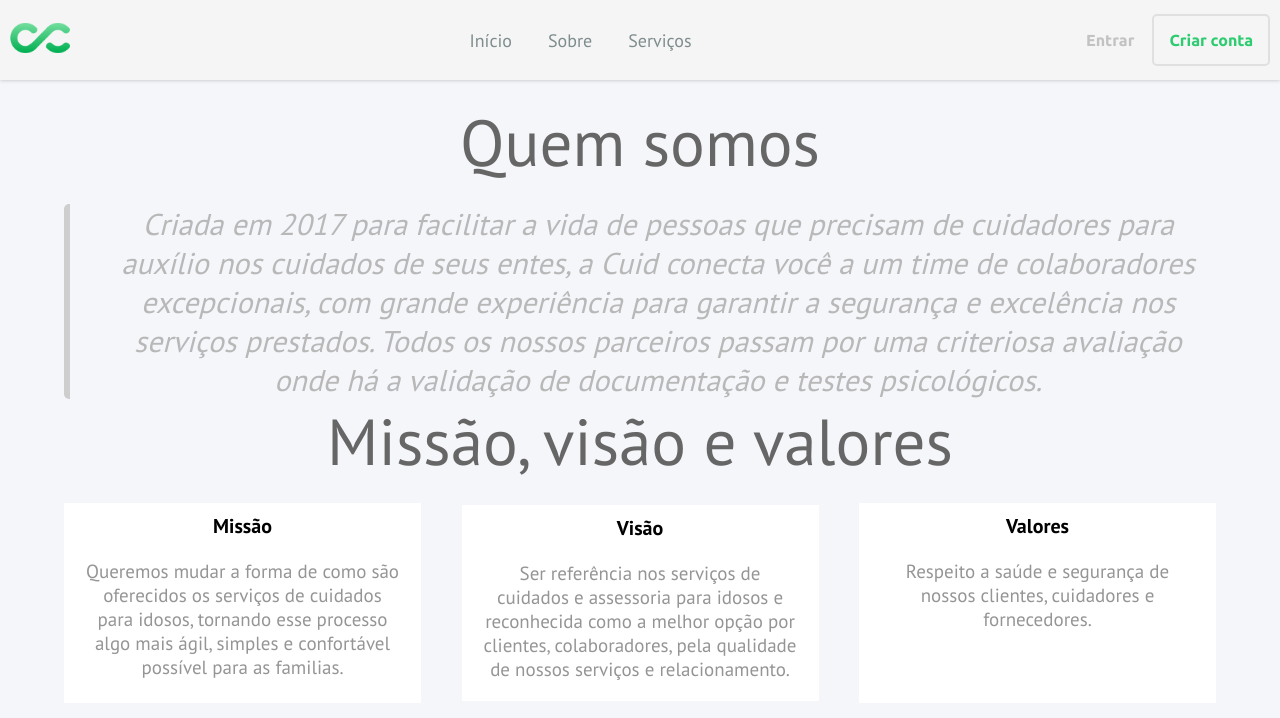
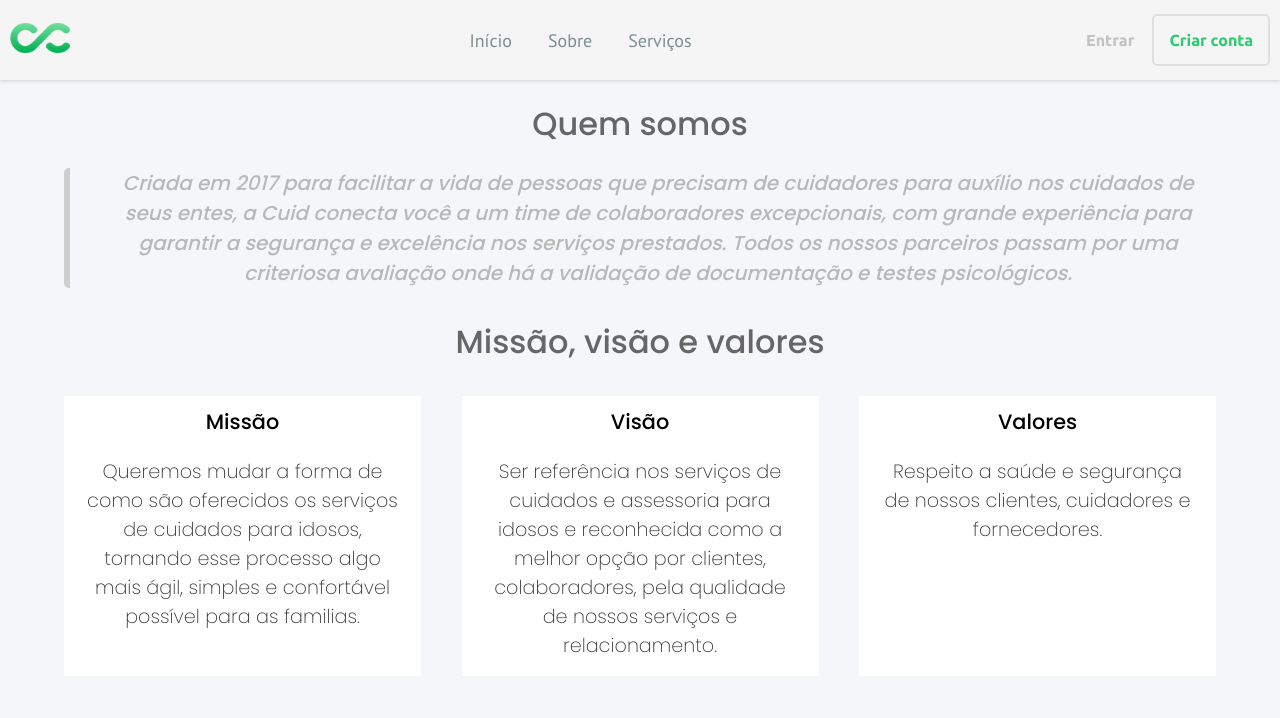
Before and after one commit to kristyancarvalho/Cuid, a Next.js app: page /about in a window 1280 px wide. Shown: the top 718 px of the page. Built offline with nearby package versions, Linux system fonts and the light colour scheme.

Commit message:
correçao: fontes

```diff
--- a/src/components/missionCard/mission.module.css
+++ b/src/components/missionCard/mission.module.css
@@ -1,9 +1,9 @@
 .mission {
-    height: 200px;
+    height: 280px;
     width: 357px;
     background: #ffff;
 
-    margin-top: 20px;
+    margin-top: 30px;
 
     display: flex;
     flex-direction: column;
@@ -13,16 +13,16 @@
 .mission > h5 {
     padding-top: 10px;
 
-    font-size: 20px;
-    font-weight: bolder;
-    font-family: "PT Sans", sans-serif;
+    font-size: 1.3rem;
+    font-weight: 400;
+    font-family: "Poppins", sans-serif;
 }
 
 .mission p {
-    font-size: 19px;
+    font-size: 1.2rem;
 
     padding: 20px;
-    font-family: "PT Sans", sans-serif;
-    font-weight: lighter;
-    color: #959595;
+    font-family: "Poppins", sans-serif;
+    font-weight: 300;
+    color: #363636;
 }
--- a/src/components/valuesCard/values.module.css
+++ b/src/components/valuesCard/values.module.css
@@ -1,9 +1,9 @@
 .values {
-    height: 200px;
+    height: 280px;
     width: 357px;
     background: #ffff;
 
-    margin-top: 20px;
+    margin-top: 30px;
 
     display: flex;
     flex-direction: column;
@@ -13,16 +13,16 @@
 .values > h5 {
     padding-top: 10px;
 
-    font-size: 20px;
-    font-weight: bolder;
-    font-family: "PT Sans", sans-serif;
+    font-size: 1.3rem;
+    font-weight: 400;
+    font-family: "Poppins", sans-serif;
 }
 
 .values p {
-    font-size: 19px;
+    font-size: 1.2rem;
 
     padding: 20px;
-    font-family: "PT Sans", sans-serif;
-    font-weight: lighter;
-    color: #959595;
+    font-family: "Poppins", sans-serif;
+    font-weight: 300;
+    color: #363636;
 }
--- a/src/components/visionCard/vision.module.css
+++ b/src/components/visionCard/vision.module.css
@@ -1,9 +1,9 @@
 .vision {
-    height: auto;
+    height: 280px;
     width: 357px;
     background: #ffff;
 
-    margin-top: 20px;
+    margin-top: 30px;
 
     display: flex;
     flex-direction: column;
@@ -13,16 +13,16 @@
 .vision > h5 {
     padding-top: 10px;
 
-    font-size: 20px;
-    font-weight: bolder;
-    font-family: "PT Sans", sans-serif;
+    font-size: 1.3rem;
+    font-weight: 400;
+    font-family: "Poppins", sans-serif;
 }
 
 .vision p {
-    font-size: 19px;
+    font-size: 1.2rem;
 
     padding: 20px;
-    font-family: "PT Sans", sans-serif;
-    font-weight: lighter;
-    color: #959595;
+    font-family: "Poppins", sans-serif;
+    font-weight: 300;
+    color: #363636;
 }
--- a/src/pages/_document.tsx
+++ b/src/pages/_document.tsx
@@ -8,6 +8,7 @@ export default class MyDocument extends Document {
                 <link rel="shortcut icon" href="/favicon.png" type="image/x-icon"/>
                 <link rel="preconnect" href="https://fonts.gstatic.com" />
                 <link href="https://fonts.googleapis.com/css2?family=PT+Sans:wght@400;700&family=Ubuntu:wght@300;400;500;700&display=swap" rel="stylesheet" />
+                <link href="https://fonts.googleapis.com/css2?family=Poppins:wght@100;200;500;700&display=swap" rel="stylesheet" />
             </Head>
             <body>
               <Main  />
--- a/src/pages/index.tsx
+++ b/src/pages/index.tsx
@@ -21,7 +21,7 @@ export default function Home() {
             somos
             </span>
             <span>
-              Cuid!
+              Cuid
             </span>
 
             <p>
--- a/src/styles/about.module.css
+++ b/src/styles/about.module.css
@@ -20,12 +20,12 @@
 /* Quem somos */
 
 .content > .presentation > span {
-    font-size: 65px;
+    font-size: 2rem;
 
     color: #666666;
 
-    font-weight: lighter;
-    font-family: "PT Sans", sans-serif;
+    font-weight: 500;
+    font-family: "Poppins", sans-serif;
 }
 
 .content > .presentation > p {
@@ -35,23 +35,26 @@
     border-left: 6px solid #cecece;
     border-radius: 5px;
 
-    font-size: 30px;
-    font-family: "PT Sans", sans-serif;
+    font-size: 1.25rem;
+    font-weight: 500;
+    font-family: "Poppins", sans-serif;
     font-style: italic;
     color: #b8b8b8;
 }
 
 /* Cards de descrição */
 
+.description__container {
+    margin-top: 30px;
+}
+
 .description__container > span {
-    font-size: 65px;
-
-    margin-top: 20px;
+    font-size: 2rem;
 
     color: #666666;
 
-    font-weight: lighter;
-    font-family: "PT Sans", sans-serif;
+    font-weight: 400;
+    font-family: "Poppins", sans-serif;
 }
 
 .description_cards {
--- a/src/styles/home.module.css
+++ b/src/styles/home.module.css
@@ -22,7 +22,7 @@
 }
 
 .content__left > span {
-    font-size: 65px;
+    font-size: 3rem;
 
     color: #666666;
 
@@ -38,7 +38,7 @@
 .content__left > p {
     margin-top: 20px;
 
-    font-size: 30px;
+    font-size: 2rem;
     font-family: "PT Sans", sans-serif;
     color: #707070;
 }
```
